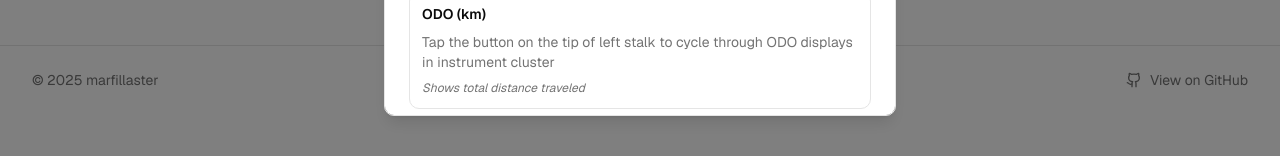
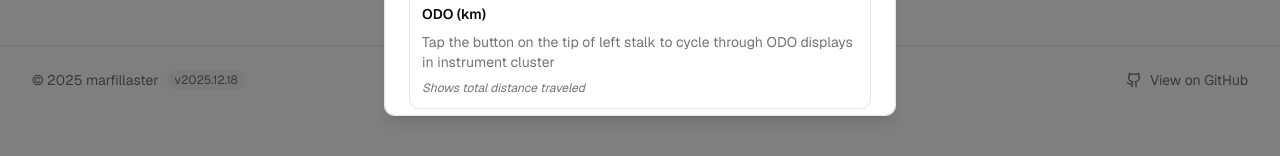
Before and after one commit to marfillaster/phev-mileage-tracker, a Next.js app: page / in a window 1280 px wide. Shown: the part 624-780 px from the top of the page. Built offline with nearby package versions, Linux system fonts and the light colour scheme.

Commit message:
feat: add deployment version to footer
Display app version using env variable or timestamp.

#VERCEL_SKIP

Co-authored-by: Ken Marfilla <121793+marfillaster@users.noreply.github.com>

```diff
--- a/components/footer.tsx
+++ b/components/footer.tsx
@@ -1,12 +1,15 @@
 import { Github } from "lucide-react"
 
 export function Footer() {
+  const version = process.env.NEXT_PUBLIC_APP_VERSION || new Date().toISOString().split("T")[0].replace(/-/g, ".")
+
   return (
     <footer className="border-t border-border mt-12 py-6">
       <div className="container mx-auto px-4 md:px-8 max-w-7xl">
         <div className="flex flex-col sm:flex-row items-center justify-between gap-4 text-sm text-muted-foreground">
           <div className="flex items-center gap-2">
             <span>&copy; {new Date().getFullYear()} marfillaster</span>
+            <span className="text-xs px-2 py-0.5 rounded-full bg-muted">v{version}</span>
           </div>
           <a
             href="https://github.com/marfillaster/phev-mileage-tracker"
```
